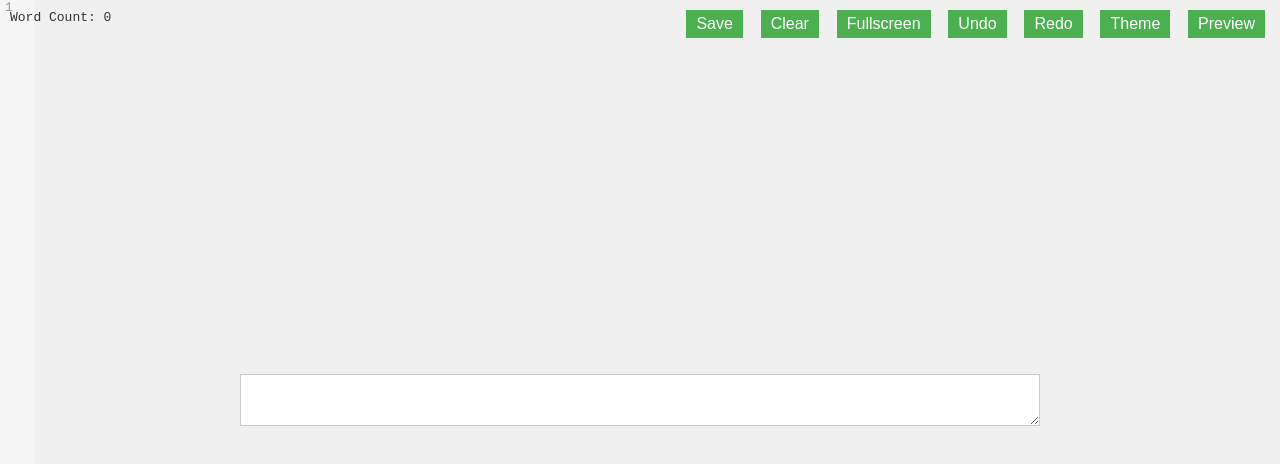
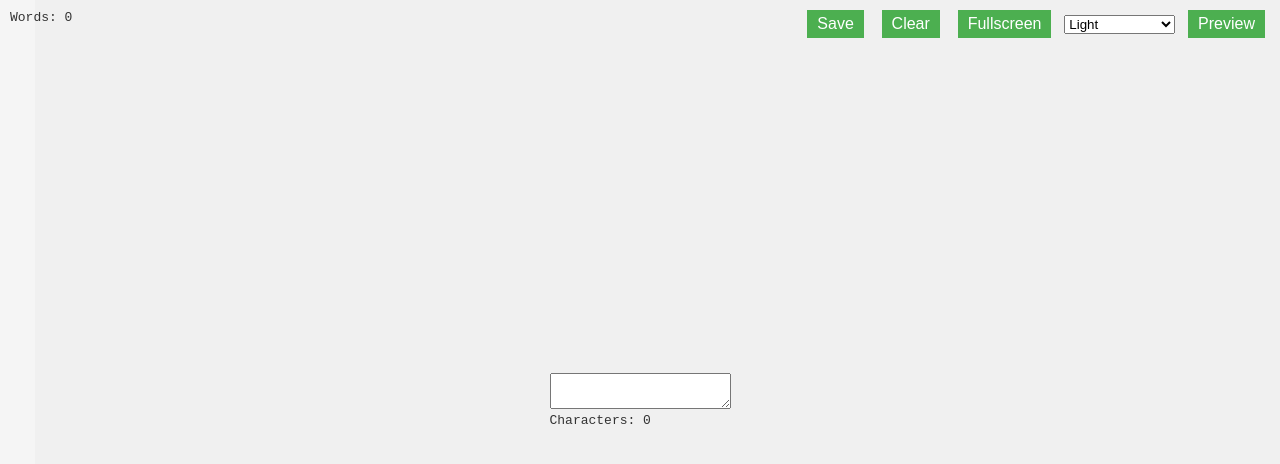
Before and after one commit to OpenDevsFlow/Notepad, a plain HTML site: page index.html in a window 1280 px wide. Drawn offline with nearby package versions, Linux system fonts and the light colour scheme.

Commit message:
Update index.html

```diff
--- a/index.html
+++ b/index.html
@@ -1,22 +1,36 @@
 <!DOCTYPE html>
-<html>
+<html lang="en">
 <head>
+    <meta charset="UTF-8">
+    <meta name="viewport" content="width=device-width, initial-scale=1.0">
     <title>Enhanced Notepad</title>
     <link rel="stylesheet" href="style.css">
     <script src="https://cdn.jsdelivr.net/npm/marked/marked.min.js"></script>
 </head>
 <body>
-  <div id="line-numbers"></div>
-  <textarea id="notepad"></textarea>
-  <div id="word-count">Word Count: 0</div>
+    <div class="container">
         <div class="toolbar">
             <button id="save">Save</button>
             <button id="clear">Clear</button>
             <button id="fullscreen">Fullscreen</button>
-    <button id="undo">Undo</button>
-    <button id="redo">Redo</button>
-    <button id="theme">Theme</button>
-    <button id="previewBtn">Preview</button>
+            <select id="theme-select">
+                <option value="light">Light</option>
+                <option value="dark">Dark</option>
+                <option value="solarized-light">Solarized Light</option>
+                <option value="solarized-dark">Solarized Dark</option>
+                <option value="monokai">Monokai</option>
+            </select>
+            <button id="preview-toggle">Preview</button>
+        </div>
+        <div class="editor-container">
+            <div id="line-numbers"></div>
+            <textarea id="editor"></textarea>
+            <div id="preview" class="hidden"></div>
+        </div>
+        <div class="status-bar">
+            <span id="word-count">Words: 0</span>
+            <span id="char-count">Characters: 0</span>
+        </div>
     </div>
     <script src="script.js"></script>
 </body>
```
Lines whose indentation alone changed are shown as unchanged.
